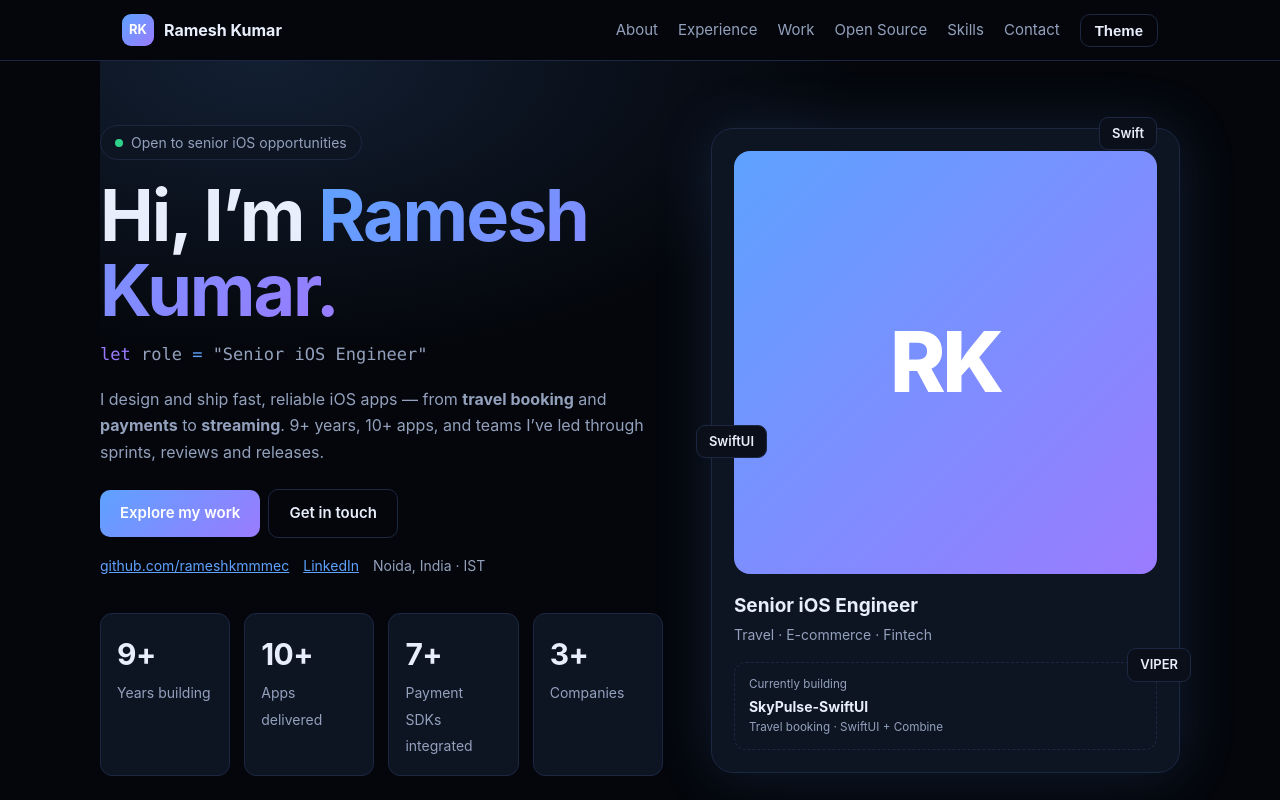
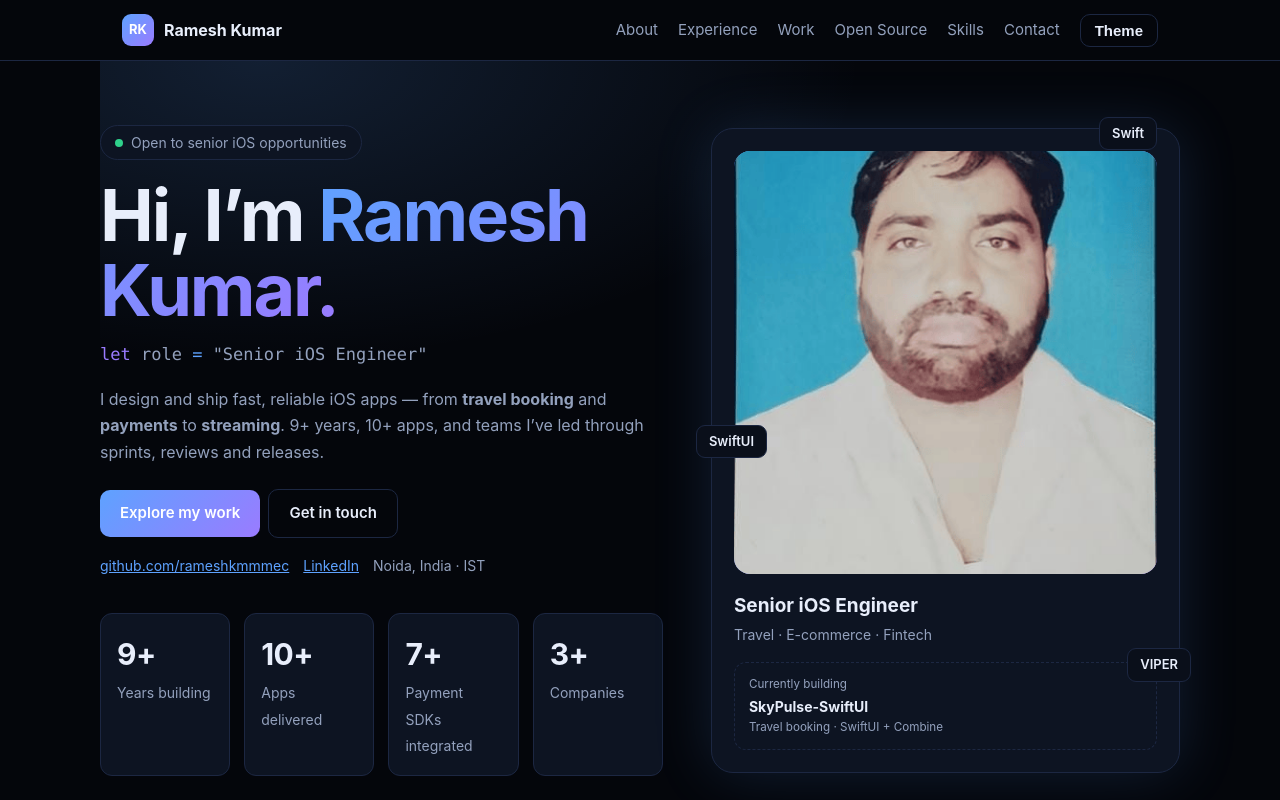
Before and after one commit to rameshkmmmec/portfolio, a plain HTML site: page index.html in a window 1280 px wide. Shown: the top 800 px of the page. Drawn offline with Linux system fonts and the light colour scheme.

Commit message:
Add files via upload

```diff
--- a/index.html
+++ b/index.html
@@ -37,7 +37,7 @@ h1 span{background:linear-gradient(135deg,var(--acc),var(--acc2));-webkit-backgr
 .stats div{background:var(--card);border:1px solid var(--line);border-radius:12px;padding:16px}
 .stats b{display:block;font-size:30px;letter-spacing:-.02em}.stats span{color:var(--mut);font-size:14px}
 .pcard{position:relative;background:var(--card);border:1px solid var(--line);border-radius:22px;padding:22px;box-shadow:0 0 60px var(--glow)}
-.avatar{aspect-ratio:1;border-radius:16px;display:grid;place-items:center;font-size:84px;font-weight:800;letter-spacing:-.04em;color:#fff;background:linear-gradient(135deg,var(--acc),var(--acc2))}
+.avatar img{position:absolute;inset:0;width:100%;height:100%;object-fit:cover}.avatar{position:relative;overflow:hidden;aspect-ratio:1;border-radius:16px;display:grid;place-items:center;font-size:84px;font-weight:800;letter-spacing:-.04em;color:#fff;background:linear-gradient(135deg,var(--acc),var(--acc2))}
 .pcard h3{margin:16px 0 2px;font-size:19px}.pcard p{margin:0;color:var(--mut);font-size:14px}
 .chip{position:absolute;background:var(--bg2);border:1px solid var(--line);border-radius:9px;padding:5px 12px;font-size:13px;font-weight:600}
 .cur{margin-top:16px;border:1px dashed var(--line);border-radius:12px;padding:12px 14px;font-size:14px}.cur small{color:var(--mut);display:block}
@@ -82,7 +82,7 @@ footer{border-top:1px solid var(--line);padding:30px 0 40px;color:var(--mut);fon
 <div class="soc"><a href="https://github.com/rameshkmmmec">github.com/rameshkmmmec</a><a href="https://www.linkedin.com/in/ramesh-kumar-94119651">LinkedIn</a><span>Noida, India · IST</span></div>
 <div class="stats"><div><b data-n="9">0</b><span>Years building</span></div><div><b data-n="10">0</b><span>Apps delivered</span></div><div><b data-n="7">0</b><span>Payment SDKs integrated</span></div><div><b data-n="3">0</b><span>Companies</span></div></div>
 </div>
-<aside class="pcard"><div class="avatar" aria-hidden="true">RK</div><span class="chip" style="top:-12px;right:22px">Swift</span><span class="chip" style="top:46%;left:-16px">SwiftUI</span><span class="chip" style="bottom:90px;right:-12px">VIPER</span>
+<aside class="pcard"><div class="avatar"><img src="profile.png" alt="Portrait of Ramesh Kumar" onerror="this.remove()"><span aria-hidden="true">RK</span></div><span class="chip" style="top:-12px;right:22px">Swift</span><span class="chip" style="top:46%;left:-16px">SwiftUI</span><span class="chip" style="bottom:90px;right:-12px">VIPER</span>
 <h3>Senior iOS Engineer</h3><p>Travel · E-commerce · Fintech</p>
 <div class="cur"><small>Currently building</small><b>SkyPulse-SwiftUI</b><small>Travel booking · SwiftUI + Combine</small></div></aside>
 </div>
@@ -126,7 +126,7 @@ footer{border-top:1px solid var(--line);padding:30px 0 40px;color:var(--mut);fon
 
 <section id="open-source" style="background:var(--bg2)"><div class="w">
 <div class="sh"><small class="mono">04 Open source</small><h2>Learning in public.</h2><p>Side projects where I try modern iOS patterns and share the code.</p></div>
-<div class="os"><aside class="gh"><div class="avatar" aria-hidden="true">RK</div><h3 style="margin:12px 0 0">rameshkmmmec</h3><p style="margin:0;color:var(--mut)">Swift · SwiftUI · UIKit</p>
+<div class="os"><aside class="gh"><div class="avatar"><img src="profile.png" alt="" onerror="this.remove()"><span aria-hidden="true">RK</span></div><h3 style="margin:12px 0 0">rameshkmmmec</h3><p style="margin:0;color:var(--mut)">Swift · SwiftUI · UIKit</p>
 <div class="gn"><div><b>3</b><span>Public repositories</span></div><div><b>2</b><span>iOS app projects</span></div></div>
 <a class="btn" href="https://github.com/rameshkmmmec">Follow on GitHub</a></aside>
 <div class="g3" style="align-content:start">
```
